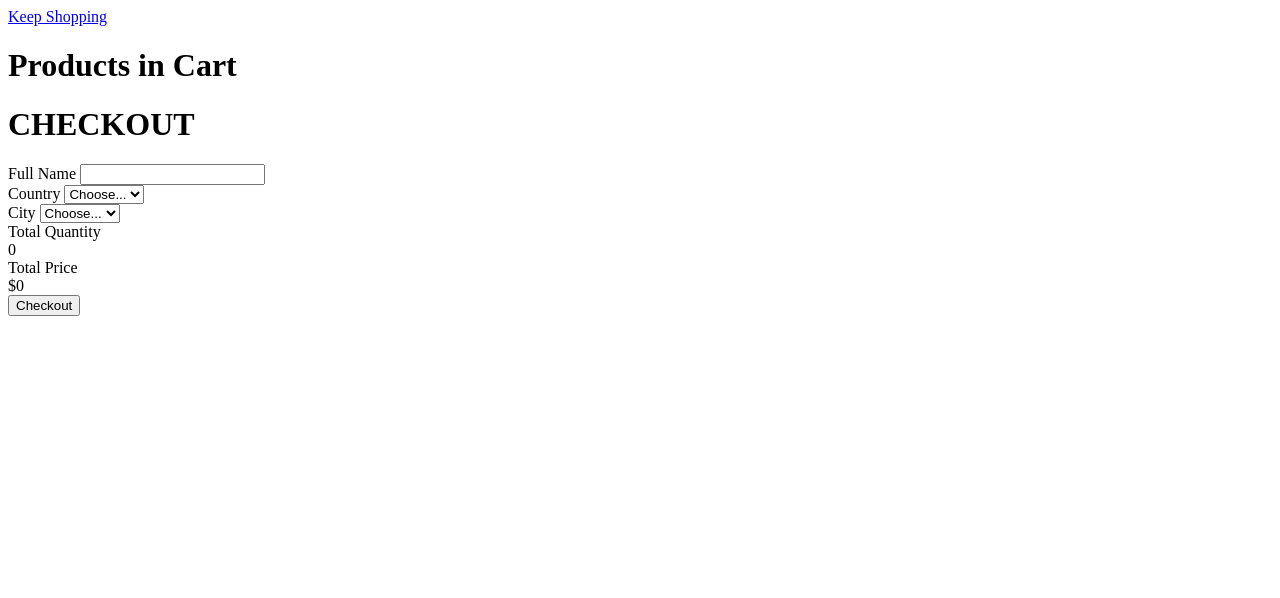
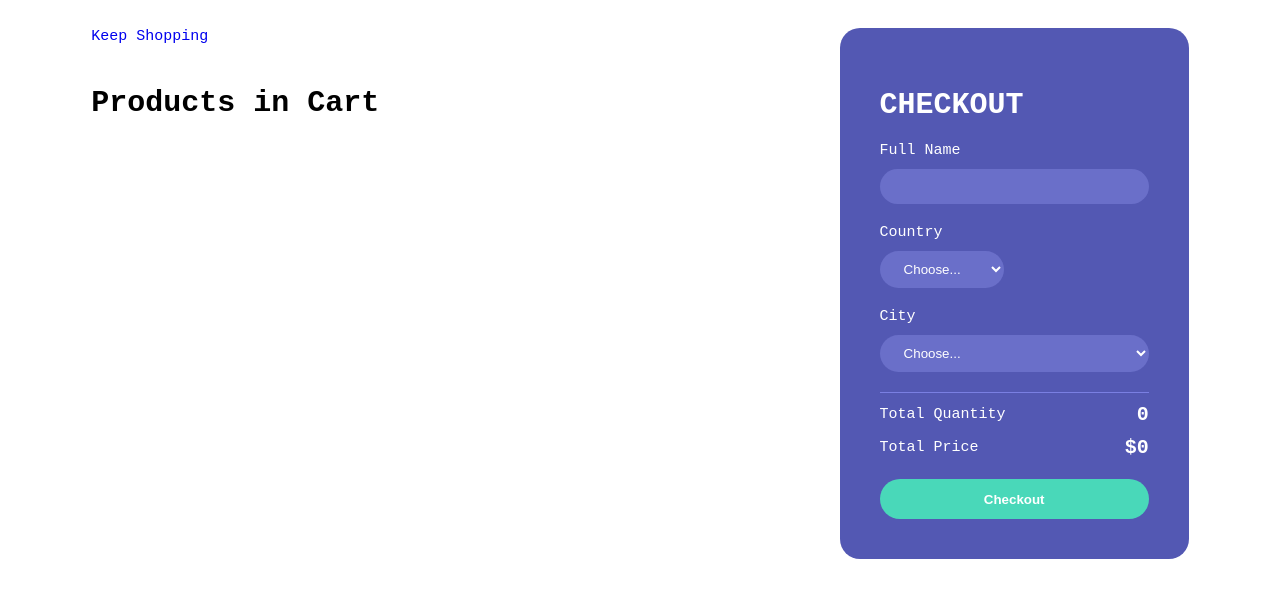
Before and after one commit to raghavgupta2425/Raghav1, a plain HTML site: page Checkout.html in a window 1280 px wide. Drawn offline with Linux system fonts and the light colour scheme; the site is published under a folder, as on GitHub Pages, so addresses that start at the root find nothing.

Commit message:
Update Checkout.html

```diff
--- a/Checkout.html
+++ b/Checkout.html
@@ -4,7 +4,7 @@
   <meta charset="UTF-8">
   <meta http-equiv="X-UA-Compatible" content="IE=edge">
   <meta name="viewport" content="width=device-width, initial-scale=1.0">
-  <link rel="stylesheet" href="/cart.css">
+  <link rel="stylesheet" href="cart.css">
   <title>Checkout</title>
 </head>
 <body>
```
